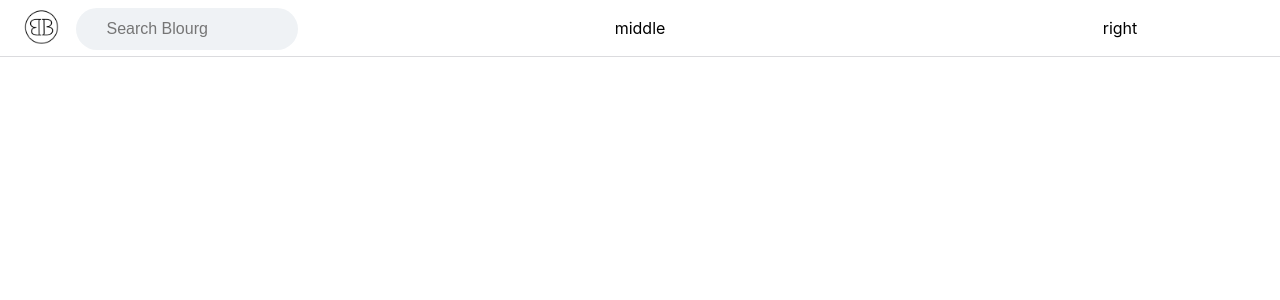
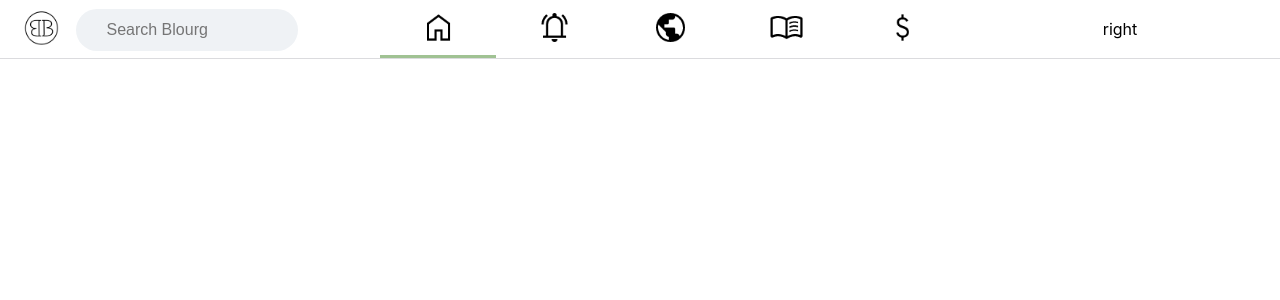
Before and after one commit to McKenzieLynn/Blourg, a React (Create React App) app: page / in a window 1280 px wide. Shown: the top 300 px of the page. Built offline with nearby package versions, Linux system fonts and the light colour scheme.

Commit message:
Middle grid of navbar

```diff
--- a/src/Components/NavBar/NarBar.js
+++ b/src/Components/NavBar/NarBar.js
@@ -2,6 +2,11 @@ import React, { Component } from 'react';
 import "./NavBar.css";
 import Grid from '@mui/material/Grid';
 import Logo from "../../Images/Icons/Logo.png";
+import Home from "../../Images/Icons/Home.png"; /* Beginning of middle grid */
+import Notif from "../../Images/Icons/Notif.png";
+import Globe from "../../Images/Icons/Globe.png";
+import Book from "../../Images/Icons/Book.png";
+import Money from "../../Images/Icons/Money.png";
 
 class NavBar extends Component {
     constructor(props) {
@@ -13,15 +18,34 @@ class NavBar extends Component {
         return (
              <div>
                  <Grid container className="align__center navbar__line">
+                     {/* Left side */}
                      <Grid item xs ={3}>
                          <div className="navbar__leftbar">
                              <img className="navbar__logo" src={Logo} alt="Logo png" width="40px"/>
                              <input className="navbar__search" type="text" placeholder="Search Blourg" />
                          </div>
                      </Grid>
+                    {/* Middle */}
                      <Grid item xs ={6}>
-                         middle
+                         <div className="navbar__middle">
+                             <div className="navbar__icons active">
+                                 <img src={Home} alt="Home" height="35px" width="35px" />
+                             </div>
+                             <div className="navbar__icons">
+                                 <img src={Notif} alt="Notif" height="35px" width="35px" />
+                             </div>
+                             <div className="navbar__icons">
+                                 <img src={Globe} alt="Explore" height="35px" width="35px" />
+                             </div>
+                             <div className="navbar__icons">
+                                 <img src={Book} alt="Book" height="35px" width="35px" />
+                             </div>
+                             <div className="navbar__icons">
+                                 <img src={Money} alt="Money" height="35px" width="35px" />
+                             </div>
+                         </div>
                      </Grid>
+                    {/* Right side */}
                      <Grid item xs ={3}>
                          right
                      </Grid>
--- a/src/Components/NavBar/NavBar.css
+++ b/src/Components/NavBar/NavBar.css
@@ -1,4 +1,4 @@
-/* Navigation Bar */
+/* Navigation Bar Left Grid */
 
 /* Aligns everything to the center */
 .align__center{
@@ -33,3 +33,22 @@
     padding-left: 30px;
     margin-top: 8px;
 }
+
+/* Navigation bar middle */
+
+.navbar__middle{
+    display: flex;
+    margin-top: 10px;
+    margin-left: 60px;
+}
+
+/* 5 icons */
+.navbar__icons{
+    width: 120px;
+    height: 45px;
+}
+
+/* Line at bottom of active icon */
+.navbar__icons.active{
+    border-bottom: 3px solid #a0c293;
+}
```
Also changed, not shown: src/Images/Icons/Notif.png (renamed from src/Images/Icons/Active Notifs.png).
